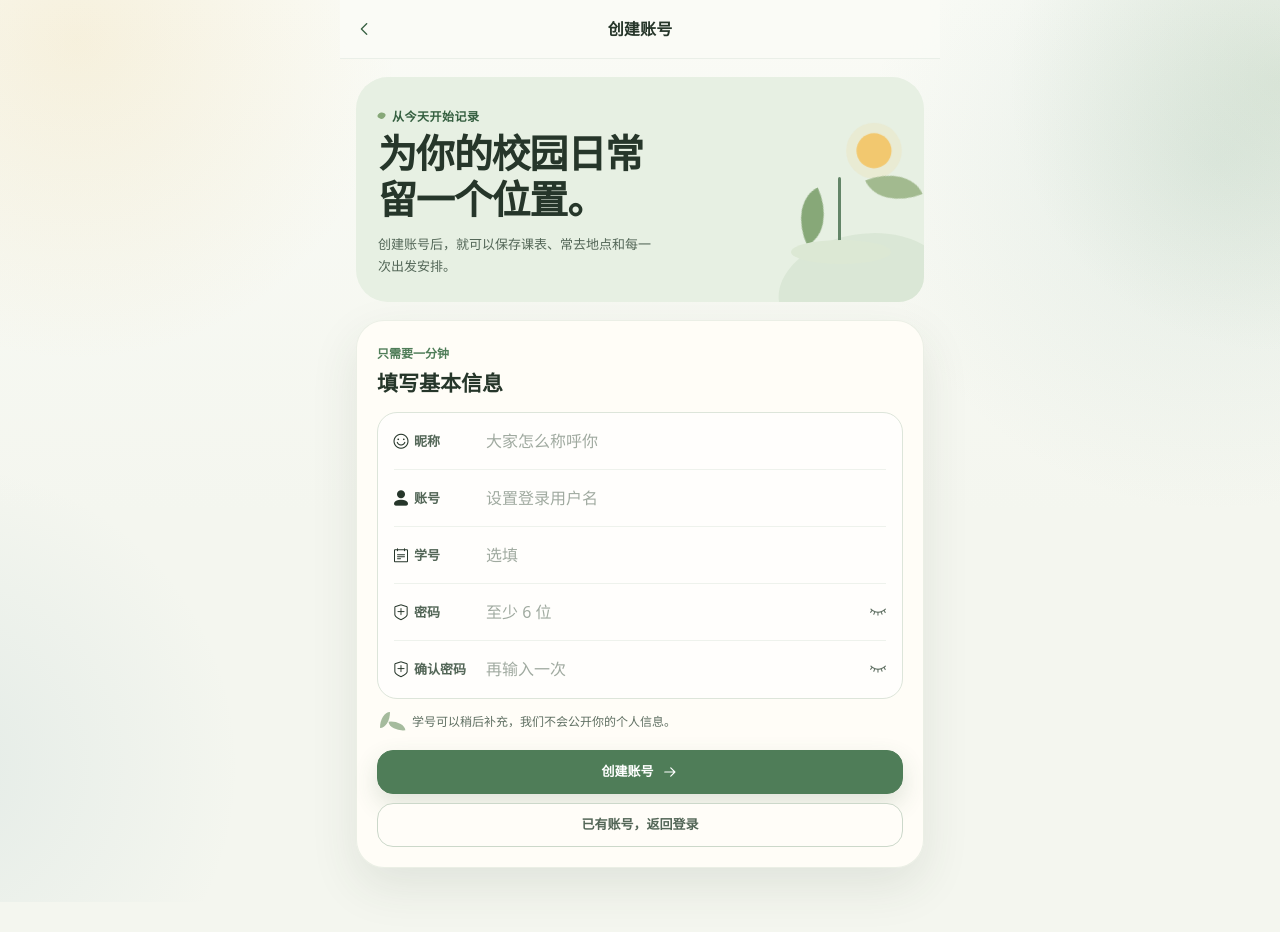
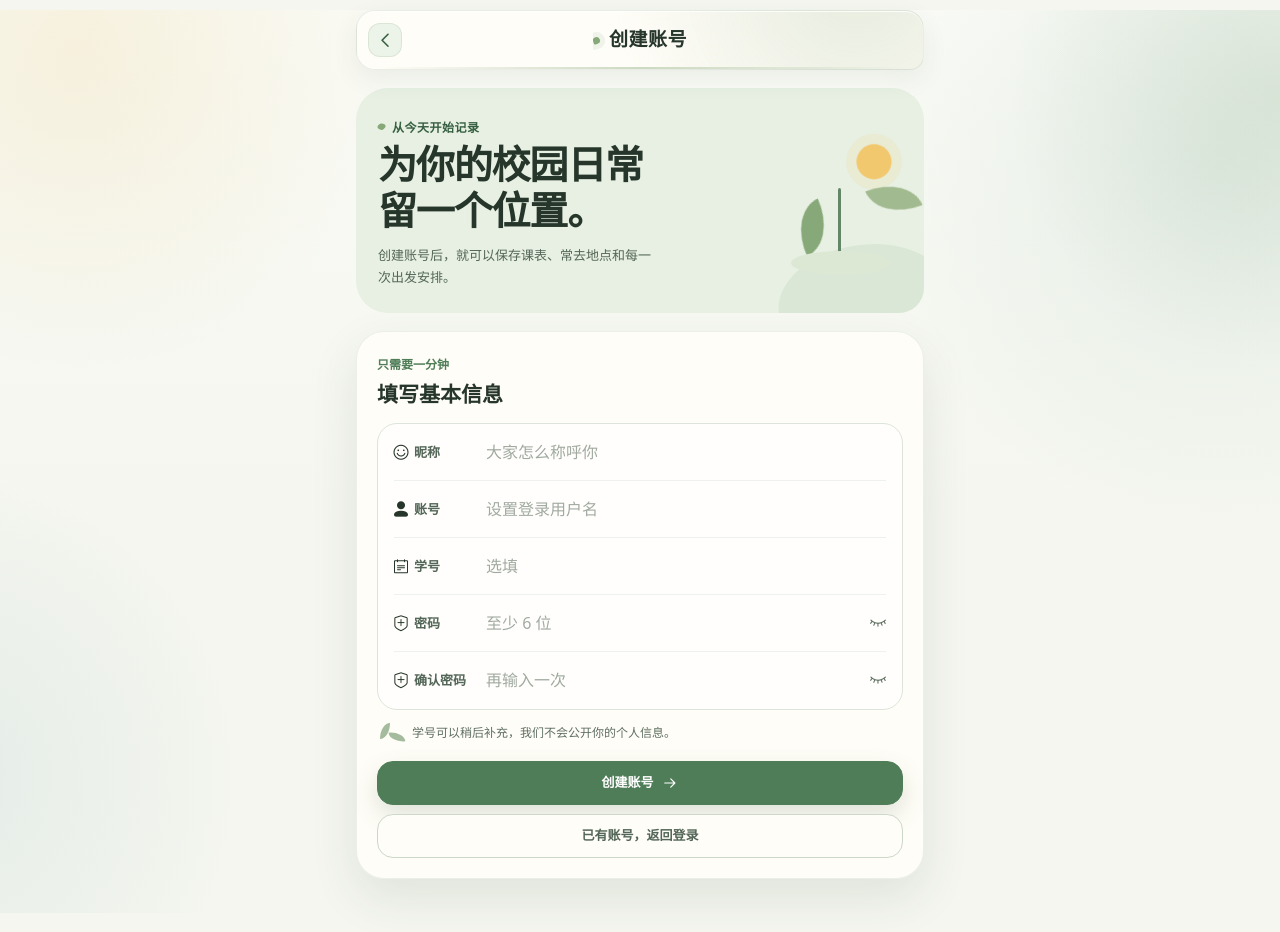
Before and after one commit to future1252025-png/zhixing, a Vue app in the folder frontend/: page /register in a window 1280 px wide. Shown: the top 932 px of the page. Built offline with nearby package versions, Linux system fonts and the light colour scheme; no server answers; a small style sheet from the web is missing.

Commit message:
统一美化全局顶部导航

```diff
--- a/frontend/src/styles/fresh.css
+++ b/frontend/src/styles/fresh.css
@@ -157,22 +157,39 @@ body {
 
 .van-nav-bar {
   position: sticky;
-  top: 0;
+  top: env(safe-area-inset-top, 0px);
   z-index: 100;
-  width: min(100%, var(--page-max));
+  width: min(calc(100% - 32px), calc(var(--page-max) - 32px));
   height: auto;
   min-height: var(--nav-height);
-  margin: 0 auto;
-  /* Push the bar clear of the status bar / notch on cover-viewport devices */
-  padding-top: env(safe-area-inset-top);
-  border-bottom: 1px solid rgba(79, 125, 88, 0.09);
-  background: rgba(250, 251, 246, 0.88);
-  box-shadow: none;
-  backdrop-filter: blur(16px);
+  margin: 10px auto 0;
+  overflow: hidden;
+  padding-top: 0;
+  border: 1px solid rgba(79, 125, 88, 0.12);
+  border-radius: 19px 19px 14px 19px;
+  background:
+    radial-gradient(circle at 88% -55%, rgba(135, 168, 120, 0.2), transparent 48%),
+    rgba(255, 253, 248, 0.9);
+  box-shadow:
+    0 9px 26px rgba(49, 72, 49, 0.075),
+    inset 0 1px rgba(255, 255, 255, 0.86);
+  backdrop-filter: blur(18px) saturate(1.08);
 }
 
 .van-nav-bar::after {
   display: none;
+}
+
+.van-nav-bar::before {
+  position: absolute;
+  right: 18px;
+  bottom: 0;
+  left: 18px;
+  height: 2px;
+  border-radius: var(--radius-pill);
+  background: linear-gradient(90deg, transparent, var(--fresh-leaf), transparent);
+  content: "";
+  opacity: 0.42;
 }
 
 .van-nav-bar__content {
@@ -180,15 +197,54 @@ body {
 }
 
 .van-nav-bar__title {
+  display: flex;
+  align-items: center;
+  justify-content: center;
+  gap: 9px;
   color: var(--fresh-ink);
-  font-size: 16px;
+  font-family: var(--font-serif);
+  font-size: 19px;
   font-weight: 700;
-  letter-spacing: 0.01em;
+  letter-spacing: 0.025em;
+}
+
+.van-nav-bar__title::before {
+  width: 7px;
+  height: 7px;
+  flex: 0 0 auto;
+  border-radius: 50% 50% 50% 22%;
+  background: var(--fresh-leaf);
+  box-shadow: 0 0 0 5px rgba(135, 168, 120, 0.12);
+  content: "";
+  transform: rotate(-18deg);
 }
 
 .van-nav-bar .van-icon,
 .van-nav-bar__text {
   color: var(--fresh-green-dark);
+}
+
+.van-nav-bar .van-icon-arrow-left {
+  display: grid;
+  width: 34px;
+  height: 34px;
+  place-items: center;
+  border: 1px solid rgba(79, 125, 88, 0.11);
+  border-radius: 12px;
+  background: rgba(231, 240, 227, 0.76);
+  font-size: 18px;
+  transition:
+    background 240ms var(--fresh-spring),
+    transform 240ms var(--fresh-spring);
+}
+
+.van-nav-bar__left {
+  padding: 0 11px;
+}
+
+.van-nav-bar__left:active .van-icon-arrow-left {
+  background: var(--fresh-mint);
+  transform: scale(0.92);
 }
 
 /* 路由转场：离场一律快出仅透明度；进层从右滑入、返回从左滑入，tab 互切/同层只淡入 */
```
